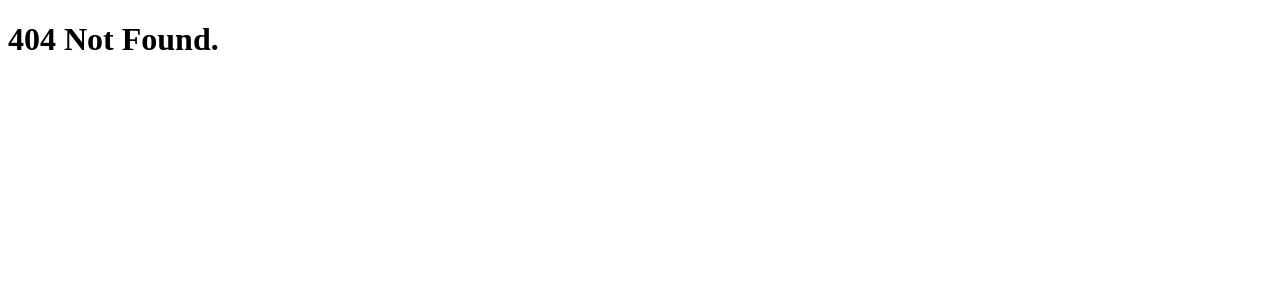
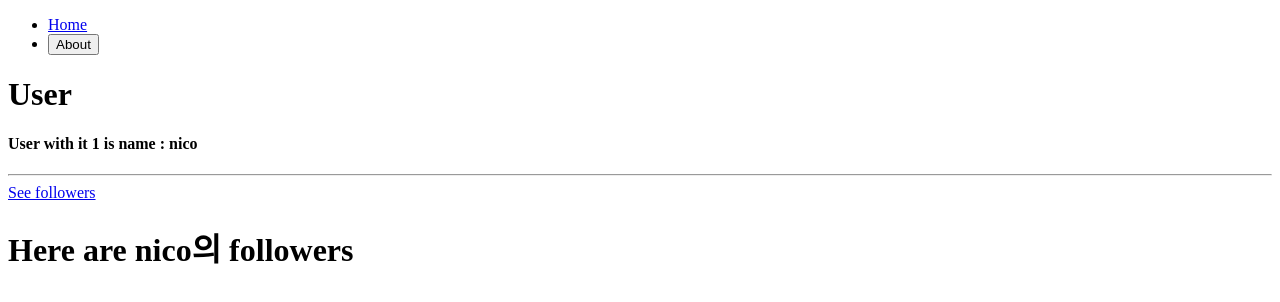
Before and after one commit to wonyj0228/react-router-study, a React (Create React App) app: page /users/1/followers in a window 1280 px wide. Before the commit this address had no page. Shown: the top 302 px of the page. Built offline with nearby package versions, Linux system fonts and the light colour scheme.

Commit message:
outlet, outlet context

```diff
--- a/src/Root.tsx
+++ b/src/Root.tsx
@@ -3,11 +3,16 @@ import Header from './components/Header';
 
 // Outlet : 중첩경로에서 중첩된 라우트를 렌더링하기 위해 사용
 // 하위라우팅을 가능하게 한다.
+// 이 컴포넌트 경로의 하위 경로가 outlet을 통해 렌더링됨
+
+// root의 outlet context에 mode에 관해서 쓰게된다면 매우 유용할 것
+//  header 에 state를 바꿀 수 있는 버튼이 있으면 좋을 듯
 function Root() {
   return (
     <div className="Root">
       <Header />
       <Outlet />
+      {/* <Outlet context={{ darkMode: true }} /> */}
     </div>
   );
 }
--- /dev/null
+++ b/src/screens/users/Followers.tsx
@@ -0,0 +1,16 @@
+import { useOutletContext } from 'react-router-dom';
+
+interface IFollowersContext {
+  nameOfMyUser: string;
+}
+
+function Followers() {
+  const ctx = useOutletContext<IFollowersContext>();
+
+  return (
+    <>
+      <h1>Here are {ctx.nameOfMyUser}의 followers</h1>
+    </>
+  );
+}
+export default Followers;
--- a/src/screens/users/User.tsx
+++ b/src/screens/users/User.tsx
@@ -1,15 +1,22 @@
-import { useParams } from 'react-router-dom';
+import { Link, Outlet, useParams } from 'react-router-dom';
 import { users } from '../../db';
 
 function User() {
   const { userId } = useParams();
-
+  const nameOfMyUser = users[Number(userId) - 1].name;
+  //   link to 쓸 때, 절대경로 & 상대경로 확실히 하기
+  // 절대경로 : /followers -> localhost:3000/followers
+  // 상대경로 : followers -> localhost:3000/users/2/followers
   return (
     <>
       <h1>User</h1>
       <h4>
-        User with it {userId} is name : {users[Number(userId) - 1].name}
+        User with it {userId} is name : {nameOfMyUser}
       </h4>
+      <hr />
+
+      <Link to={'followers'}>See followers</Link>
+      <Outlet context={{ nameOfMyUser }} />
     </>
   );
 }
```
Also changed, not shown: src/Router.tsx (+11 -1 lines).
